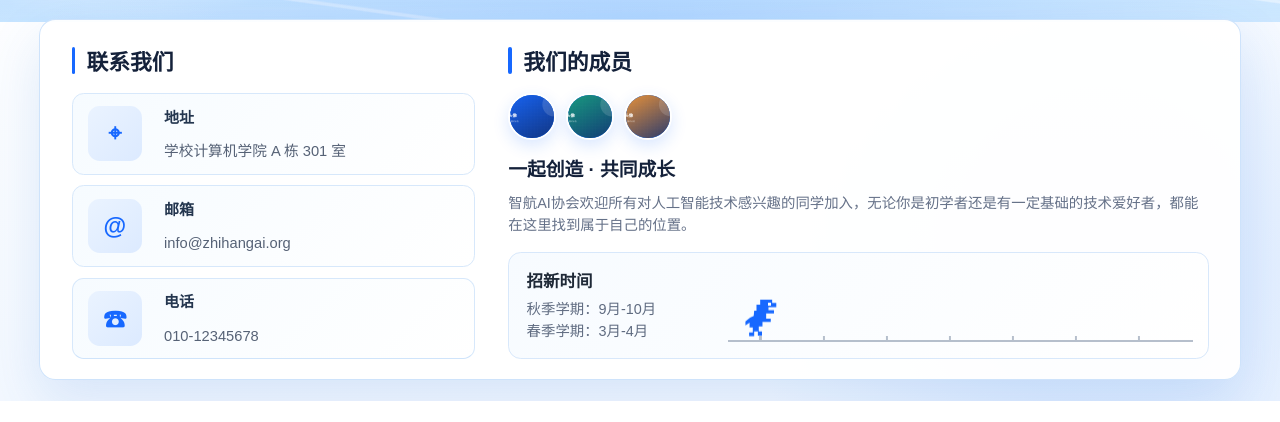
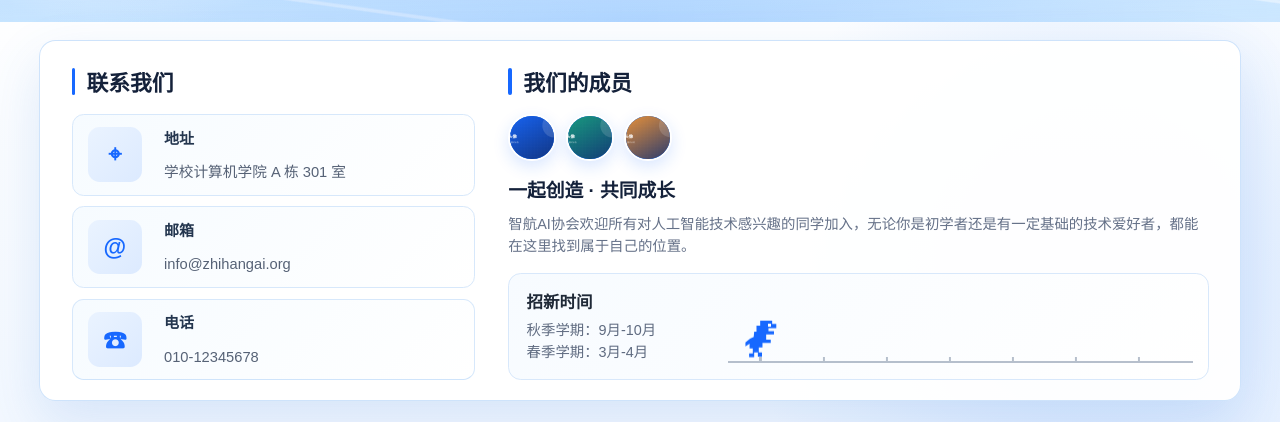
Before and after one commit to BREEY05/AiNavi, a website: page join.html in a window 1280 px wide. Shown: the part 429-851 px from the top of the page. Before the commit the page ends 830 px from the top, so only its background shows below. Drawn offline with Linux system fonts and the light colour scheme; no server answers.

Commit message:
Update styles.css

```diff
--- a/styles.css
+++ b/styles.css
@@ -1234,7 +1234,7 @@ body[data-page="join"] .secret-logo-button .brand-logo {
   grid-template-columns: minmax(24rem, 0.95fr) minmax(36rem, 1.65fr);
   gap: 2.25rem;
   width: min(104rem, calc(100vw - 5.2rem));
-  margin: -0.2rem auto 0.7rem;
+  margin: 1.2rem auto 0.7rem;
   padding: 1.65rem 2.1rem 1.35rem;
   border: 1px solid rgba(204, 226, 251, 0.95);
   border-radius: 1.1rem;
```
